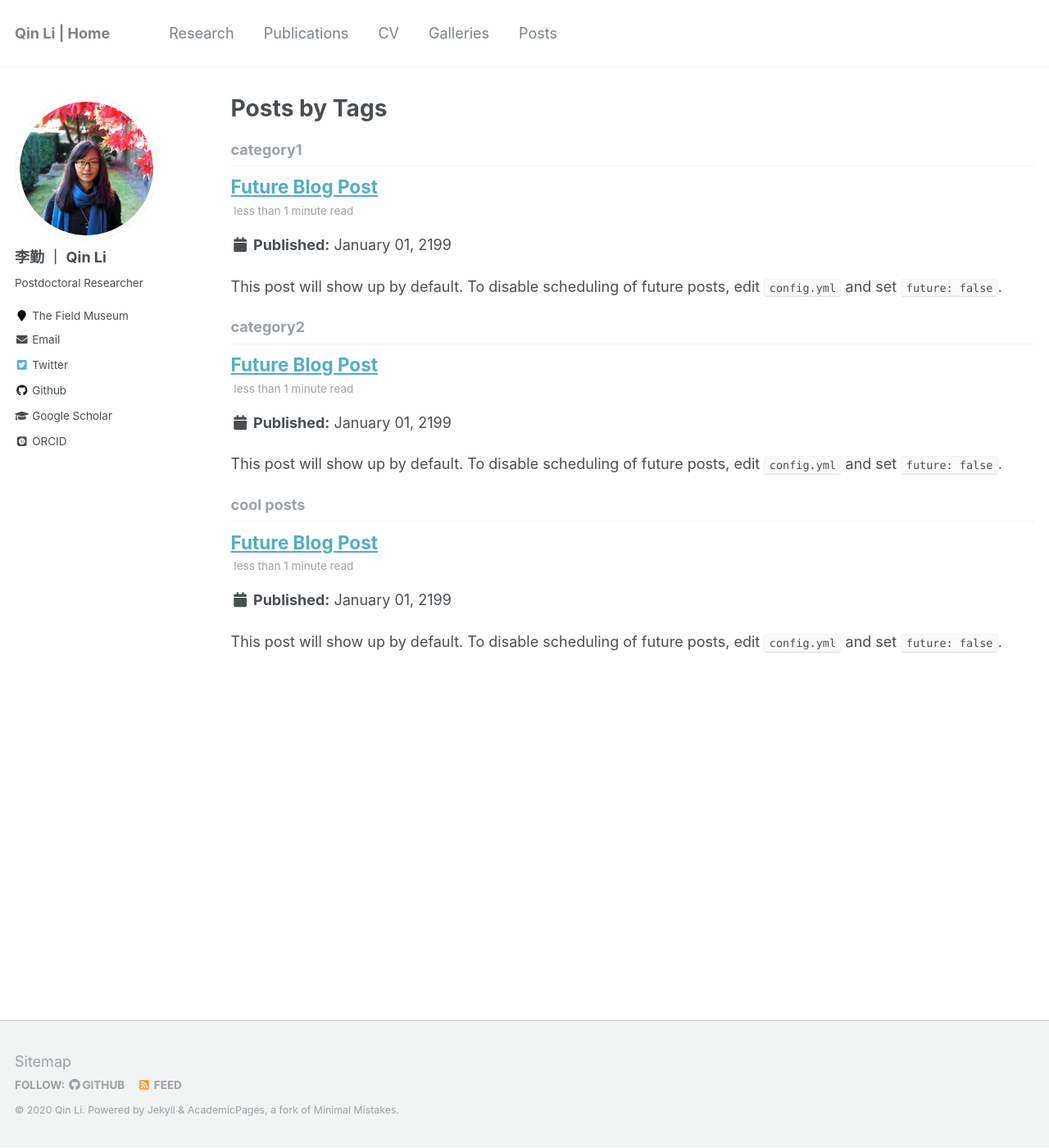
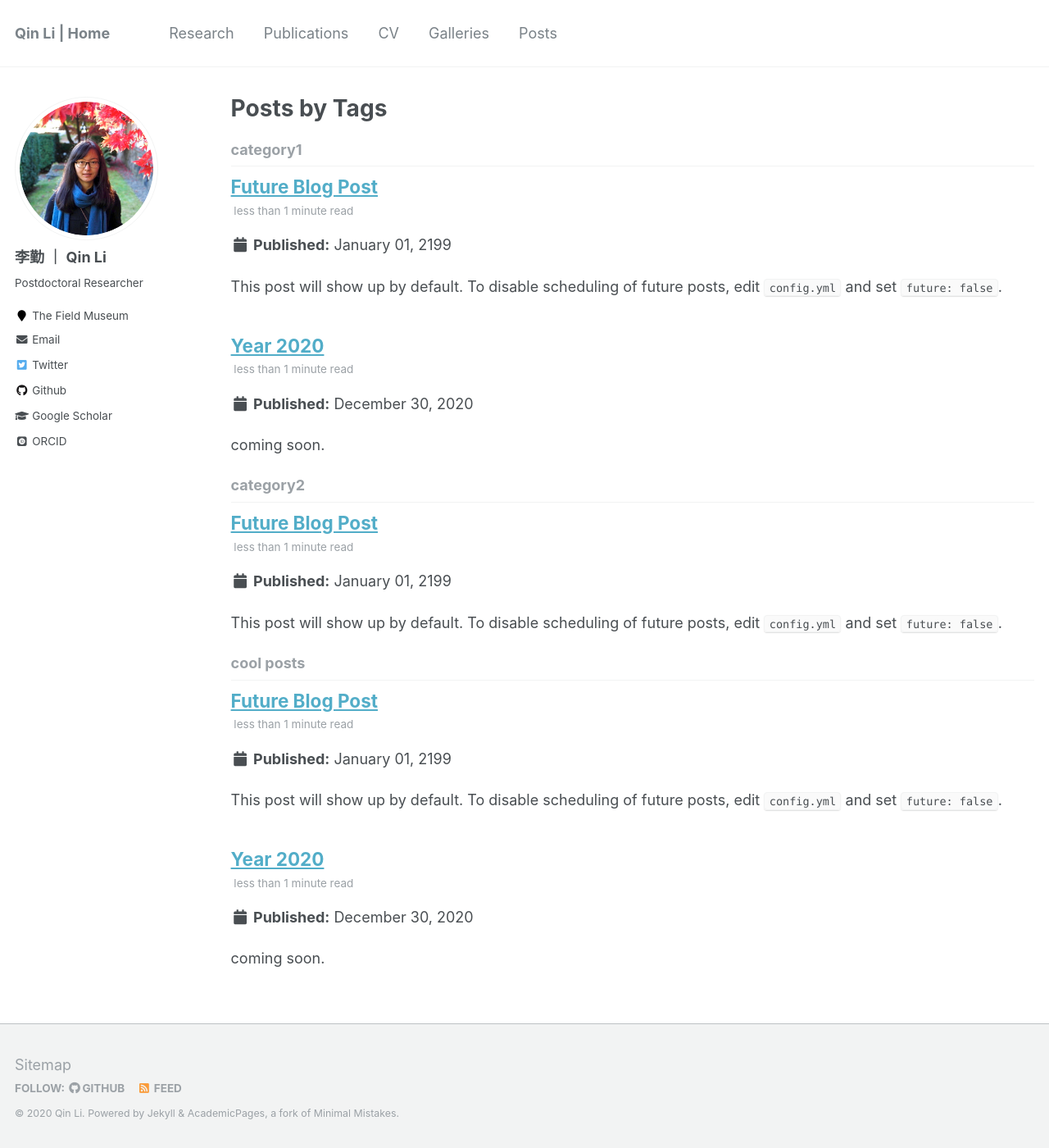
Before and after one commit to qli/qli.github.io, a Jekyll site: the page built from _pages/tag-archive.html, in a window 1280 px wide and 1400 px high. Shown: the whole window at 82% size. Built offline with Jekyll 4.4.1, drawn with Linux system fonts in a browser that asks for light colours; some web fonts are replaced.

```diff
--- a/_config.yml
+++ b/_config.yml
@@ -17,7 +17,7 @@ repository               : "qli/qli.github.io"
 teaser                   :  # filename of teaser fallback teaser image placed in /images/, .e.g. "500x300.png"
 breadcrumbs              : false # true, false (default)
 words_per_minute         : 160
-future                   : true
+future                   : false
 read_more                : "disabled" # if enabled, adds "Read more" links to excerpts
 talkmap_link             : false #change to true to add link to talkmap on talks page
 comments:
--- /dev/null
+++ b/_posts/2020-12-30-post1.md
@@ -0,0 +1,10 @@
+---
+title: 'Year 2020'
+date: 2020-12-30
+permalink: /posts/2020/12/blog-post-1/
+tags:
+  - cool posts
+  - category1
+---
+
+coming soon.
```
Also changed, not shown: _galleries/galleries-1.md (+3 -3 lines), _galleries/galleries-2.md (+1 -1 lines), images/galleries/HD-MtGongga.jpg (renamed from images/g_HD-MtGongga.jpg), images/galleries/HD-Shangri-La.jpg (renamed from images/g_HD-Shangri-La.jpg), 1 other file.
